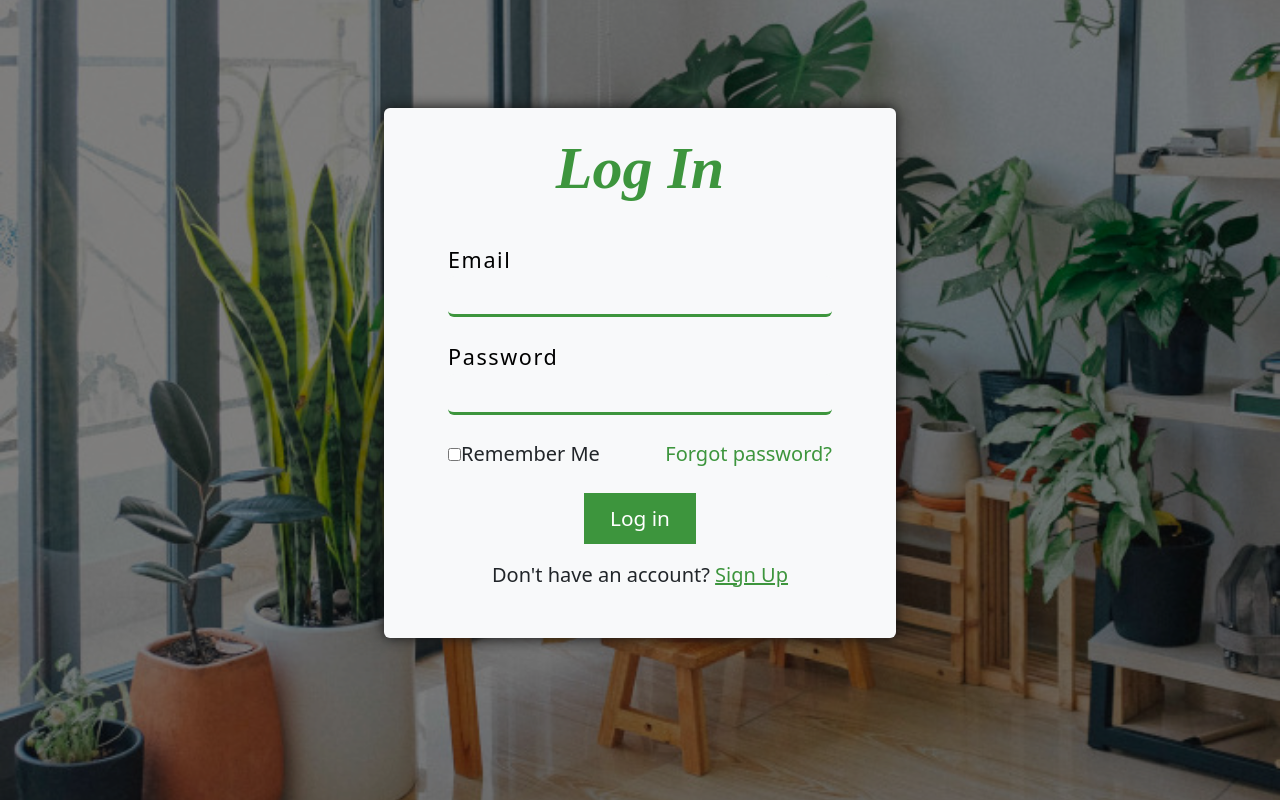
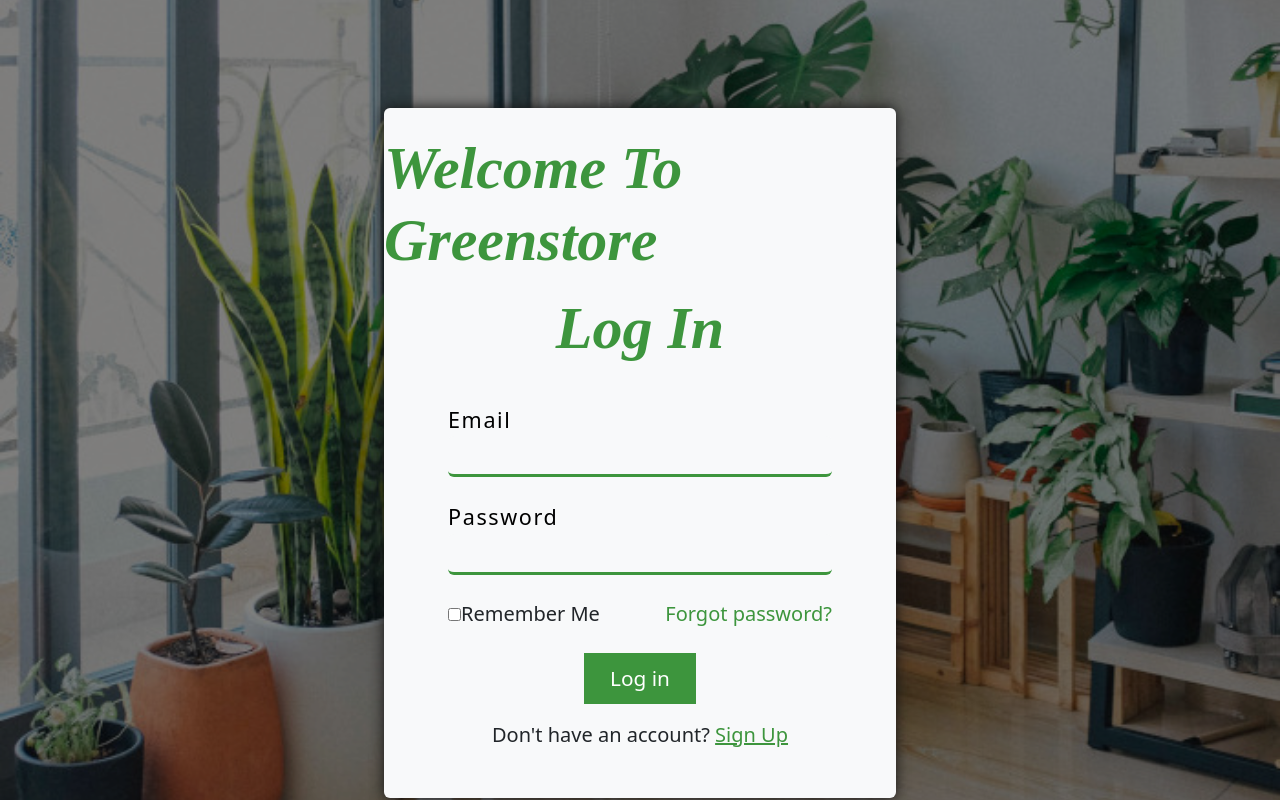
Before and after one commit to Reem-Ashraff/angular-green-store, an Angular app: page /login in a window 1280 px wide. Built offline with nearby package versions, Linux system fonts and the light colour scheme.

Commit message:
Update login.component.html

```diff
--- a/src/app/login/login.component.html
+++ b/src/app/login/login.component.html
@@ -1,6 +1,7 @@
 <div class="cover"></div>
 <div class="d-flex justify-content-center align-items-center">
         <div class="bg-light form d-flex flex-column align-items-center justify-content-center rounded py-4">
+                <h1 class=" mb-3">Welcome To Greenstore</h1>
                 <h1 class=" mb-4">Log In</h1>
                 <div class="mb-3">
                         <div class="message2">{{msg}}</div>
```
